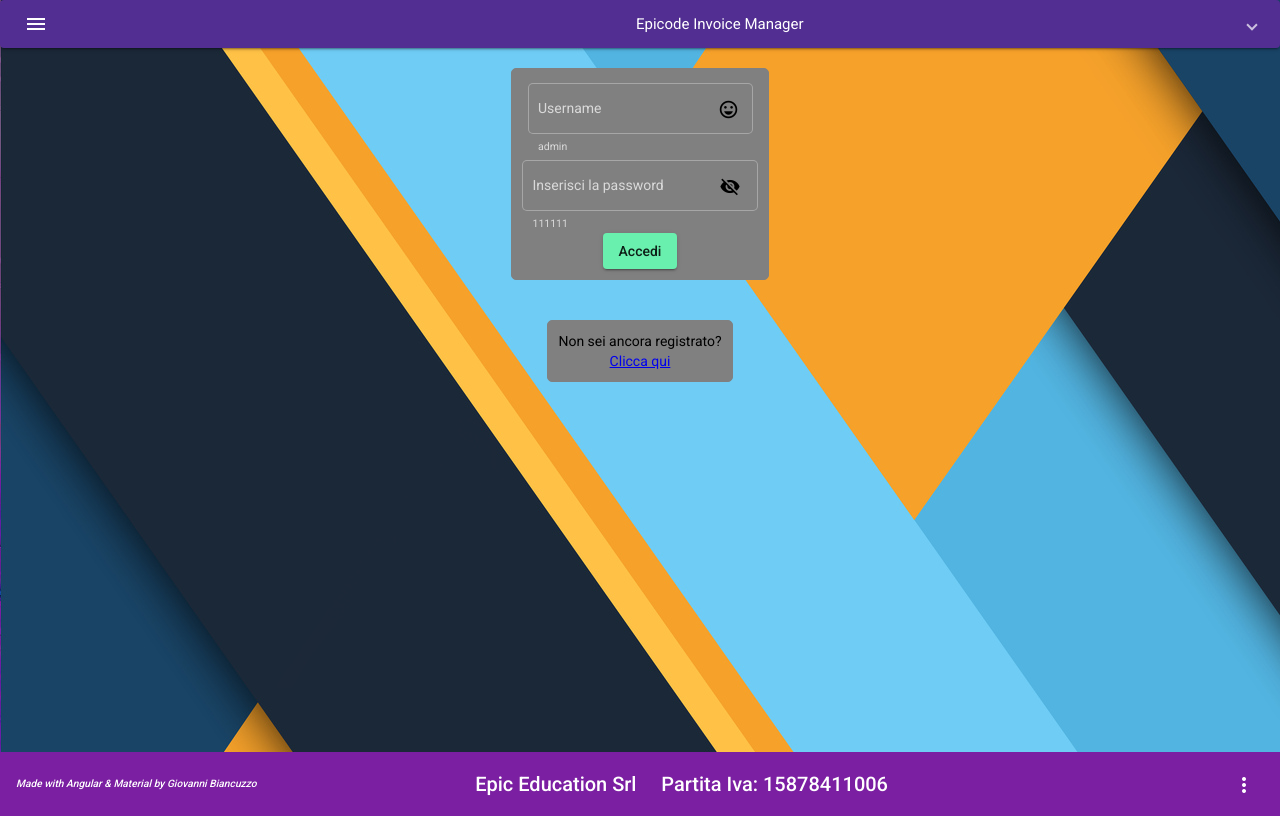
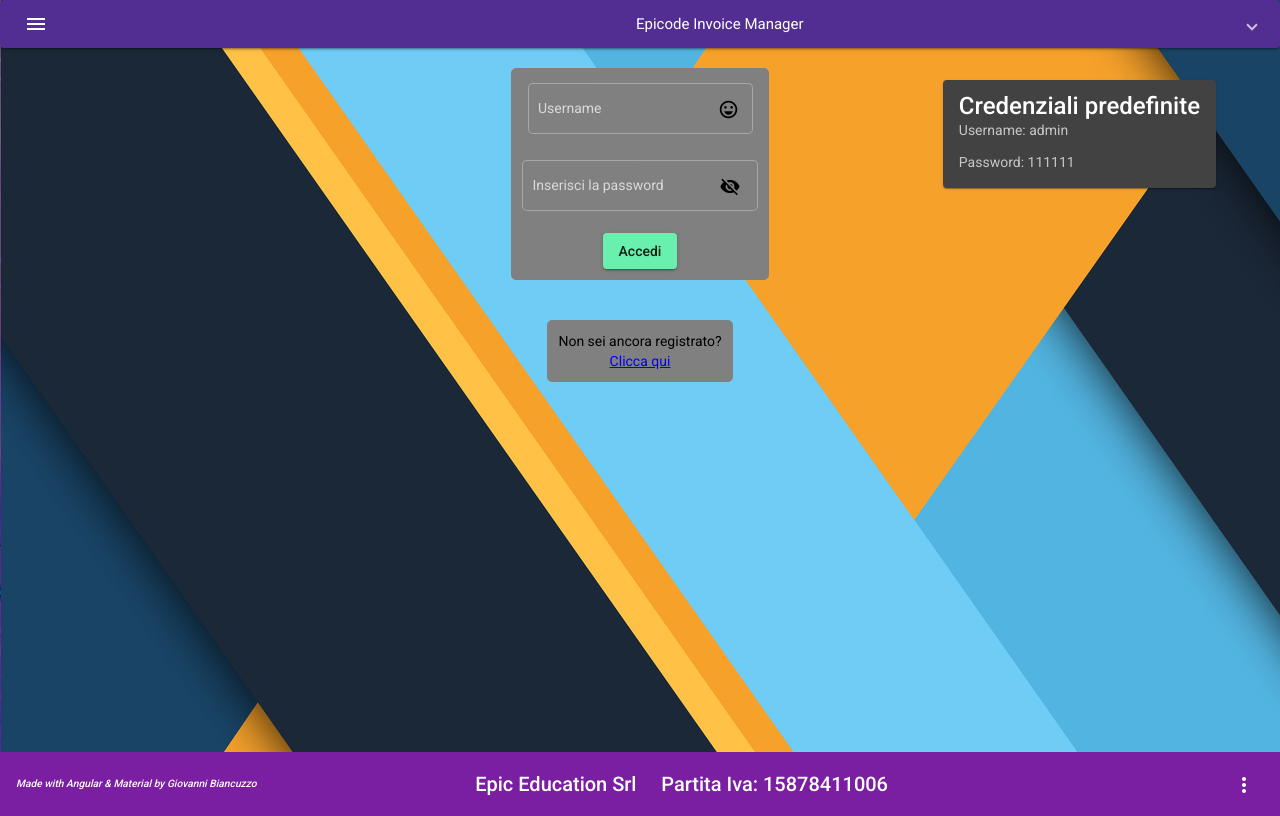
Before and after one commit to GiovanniBiancuzzo/FE07B_progetto_finale_prova1, an Angular app: page /login in a window 1280 px wide. Built offline with nearby package versions, Linux system fonts and the light colour scheme.

Commit message:
token illimitato + fix

```diff
--- a/src/app/auth/login/login.page.html
+++ b/src/app/auth/login/login.page.html
@@ -8,13 +8,12 @@
       <mat-error *ngIf="usernameVal.hasError('required')">
         Un username è <strong>obbligatorio</strong>
       </mat-error>
-      <mat-hint>admin</mat-hint>
     </mat-form-field>
 
     <mat-form-field appearance="outline">
       <mat-label>Inserisci la password</mat-label>
       <input matInput id="password" [type]="hide ? 'password' : 'text'" [formControl]="passwordVal"
-      formControlName="password">
+        formControlName="password">
       <button mat-icon-button matSuffix (click)="hide = !hide" [attr.aria-label]="'Hide password'"
         [attr.aria-pressed]="hide">
         <mat-icon>{{hide ? 'visibility_off' : 'visibility'}}</mat-icon>
@@ -22,7 +21,6 @@
       <mat-error *ngIf="passwordVal.hasError('required')">
         Una password è <strong>obbligatoria</strong>
       </mat-error>
-      <mat-hint>111111</mat-hint>
     </mat-form-field>
 
     <button mat-raised-button type="submit" [disabled]="!form.valid" color="accent">Accedi</button>
@@ -30,4 +28,12 @@
 
   <p>Non sei ancora registrato? <a [routerLink]="['/signup']">Clicca qui</a></p>
 
+
+  <div id="postit">
+    <mat-card>
+      <mat-card-title>Credenziali predefinite</mat-card-title>
+      <mat-card-subtitle>Username: admin</mat-card-subtitle>
+      <mat-card-subtitle>Password: 111111</mat-card-subtitle>
+    </mat-card>
+  </div>
 </div>
--- a/src/app/auth/login/login.page.scss
+++ b/src/app/auth/login/login.page.scss
@@ -16,3 +16,9 @@ form, p {
   margin: 20px;
   background-color: grey;
 }
+
+#postit {
+  position: absolute;
+  right: 5vw;
+  top: 10vh;
+}
```
Also changed, not shown: src/environments/environment.prod.ts (+4 -3 lines), src/environments/environment.ts (+4 -3 lines).
